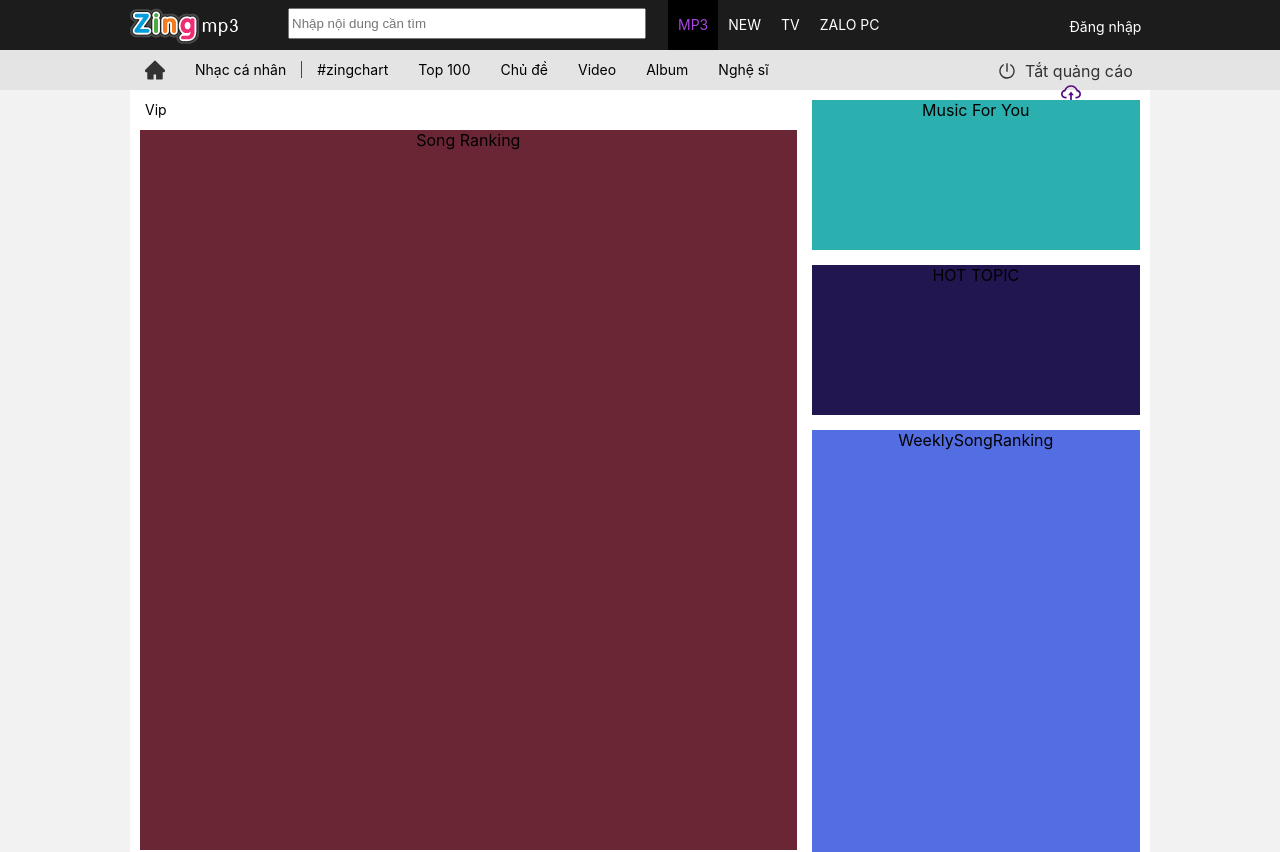
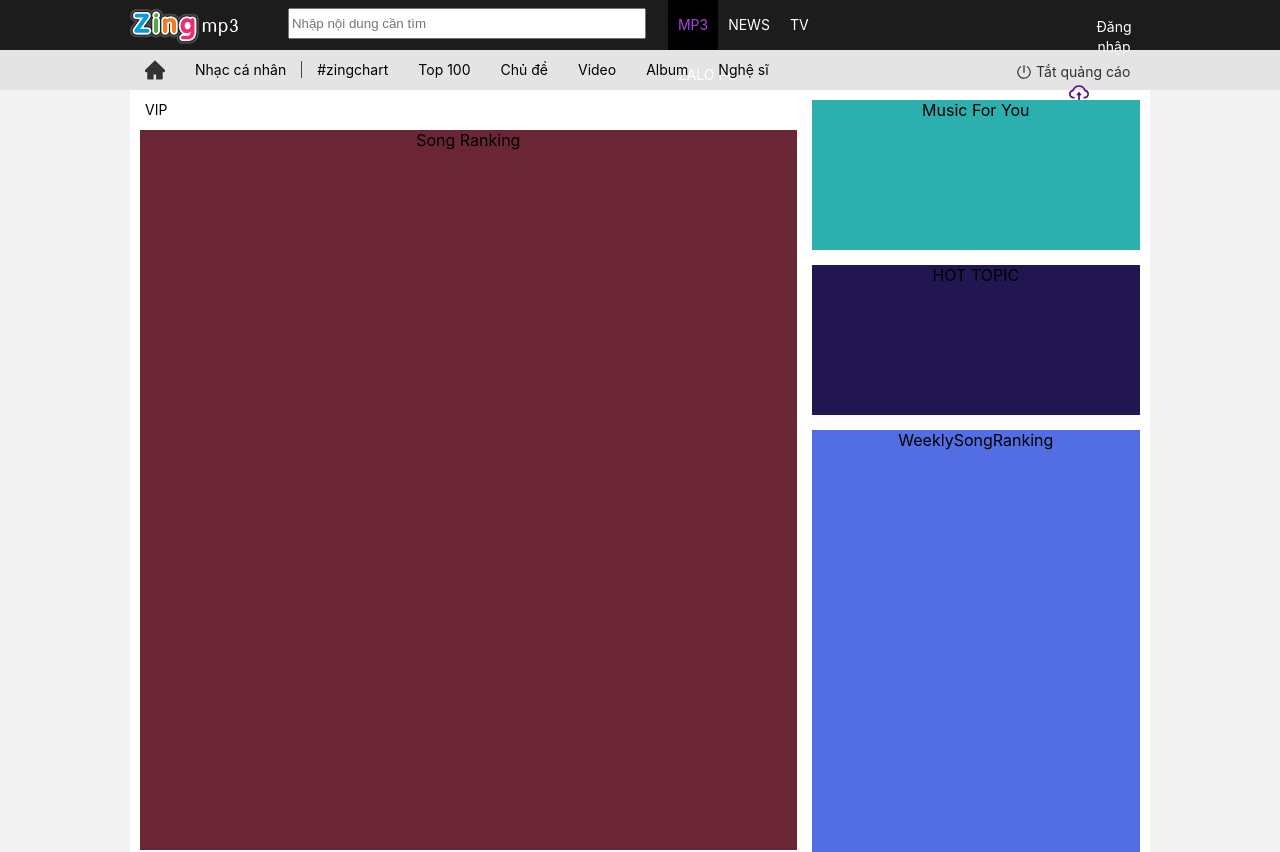
Before and after one commit to kimthaohuynhthi/ZingMP3-Clone, a React (Create React App) app: page / in a window 1280 px wide. Shown: the top 852 px of the page. Built offline with nearby package versions, Linux system fonts and the light colour scheme.

Commit message:
add tooltip

```diff
--- a/src/HomePage/Header/index.jsx
+++ b/src/HomePage/Header/index.jsx
@@ -11,7 +11,7 @@ const Header = () => (
   <div className="header-wrapper">
     <div className="header-wrapper-inner">
       <div className="header-logo">
-        <a href="/" className="logo">
+        <a href="/" className="logo" title="Zing MP3 - Đỉnh cao âm nhạc">
           <img src={logo} alt="logo-zingmp3" />
         </a>
       </div>
@@ -24,22 +24,28 @@ const Header = () => (
       <div className="menu">
         <ul>
           <li>
-            <a href="/" className="active">
+            <a href="/" className="active" title="Zing MP3">
               MP3
             </a>
           </li>
           <li>
-            <a href="/">NEW</a>
+            <a href="/" title="Zing News">
+              NEWS
+            </a>
           </li>
           <li>
-            <a href="/">TV</a>
+            <a href="/" title="Zing TV">
+              TV
+            </a>
           </li>
           <li>
-            <a href="/">ZALO PC</a>
+            <a href="/" title="Zalo PC">
+              ZALO PC
+            </a>
           </li>
         </ul>
       </div>
-      <div className="button-login">
+      <div className="button-login" title="Đăng nhập">
         <a href="/">Đăng nhập</a>
       </div>
     </div>
--- a/src/HomePage/Navbar/index.jsx
+++ b/src/HomePage/Navbar/index.jsx
@@ -14,48 +14,62 @@ const Navbar = () => (
       <div className="personal-music-menu">
         <ul>
           <li>
-            <a href="/" className="home-icon">
+            <a href="/" className="home-icon" title="Zing MP3">
               <HomeFilled
                 style={{ color: "#333333", fontSize: 20, marginTop: 10 }}
               />
             </a>
           </li>
           <li>
-            <a href="/" className="personal-music">
+            <a href="/" className="personal-music" title="Nhạc cá nhân">
               Nhạc cá nhân
             </a>
           </li>
           <li>
-            <a href="/">#zingchart</a>
+            <a href="/" title="Zing Chart">
+              #zingchart
+            </a>
           </li>
           <li>
-            <a href="/">Top 100</a>
+            <a href="/" title="Top 100">
+              Top 100
+            </a>
           </li>
           <li>
-            <a href="/">Chủ đề</a>
+            <a href="/" title="Chủ đề">
+              Chủ đề
+            </a>
           </li>
           <li>
-            <a href="/">Video</a>
+            <a href="/" title="Video">
+              Video
+            </a>
           </li>
           <li>
-            <a href="/">Album</a>
+            <a href="/" title="Album">
+              Album
+            </a>
           </li>
           <li>
-            <a href="/">Nghệ sĩ</a>
+            <a href="/" title="Nghệ sĩ">
+              Nghệ sĩ
+            </a>
           </li>
           <li>
-            <a href="/">Vip</a>
+            <a href="/" title="Zing MP3 VIP">
+              VIP
+            </a>
           </li>
         </ul>
       </div>
       <div className="functional-menu">
-        <a href="/" className="turn-off-ads">
+        <a href="/" className="turn-off-ads" title="Bật quảng cáo">
           <PoweroffOutlined
-            style={{ fontSize: 16, marginTop: 10, marginRight: 10 }}
+            style={{ fontSize: 14, marginTop: 12, marginRight: 5 }}
           />
           Tắt quảng cáo
         </a>
-        <a href="/" className="upload-icon">
+        <a href="/" className="upload-icon" title="Upload">
           <CloudUploadOutlined style={{ fontSize: 20 }} />
         </a>
       </div>
--- a/src/HomePage/Navbar/style.scss
+++ b/src/HomePage/Navbar/style.scss
@@ -44,12 +44,13 @@
       }
     }
     .functional-menu{
-      padding-left: 180px;
+      padding-left: 175px;
       margin-top: 3px;
       .turn-off-ads{
         text-decoration: none;
         margin-right: 10px;
         color: #333333;
+        font-size: 14px;
         &:hover{
           background-color: #e4e4e4;
           color: #a845de;
```
